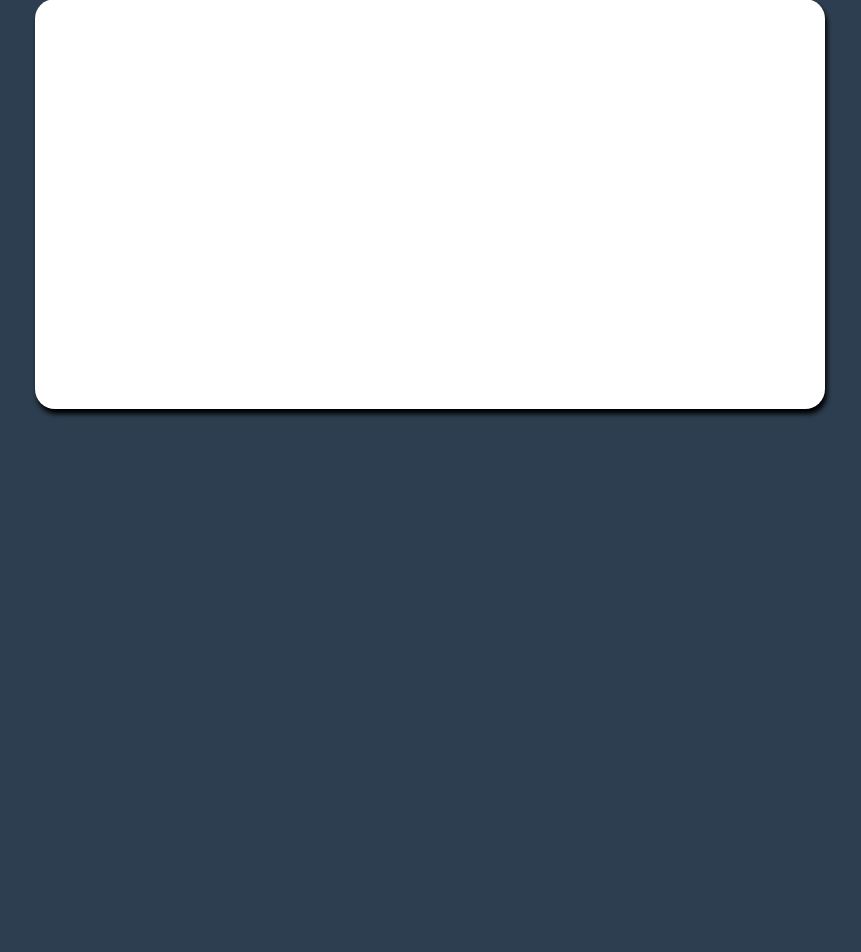
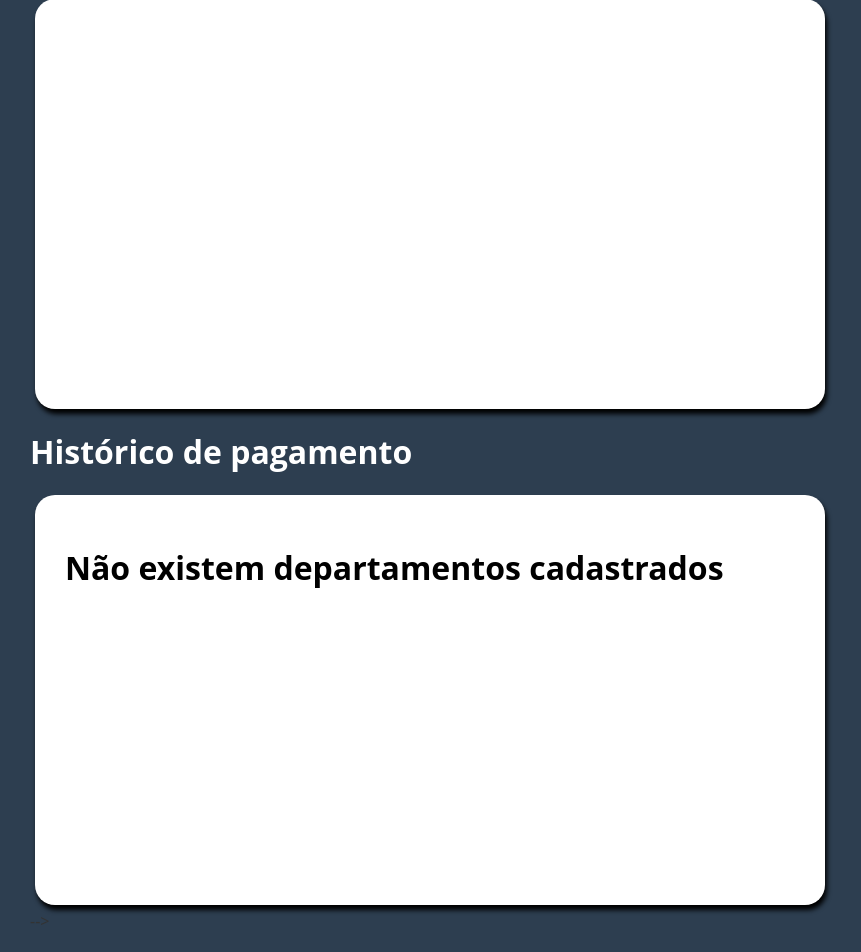
Before and after one commit to kayo-alves/Sistema-de-Controle-de-Pagamentos-Uni9, a Flask app: template flaskProjectIntegrador/templates/Pagamentos.html in a window 1280 px wide. Shown: the part 240-1192 px from the top of the page, without its empty margins (290-1151 px from the left). Before the commit the page ends 657 px from the top, so only its background shows below. Run offline with Flask 3, Linux system fonts and the light colour scheme; the template is opened without the code that fills it, so the values that code supplies are empty.

Commit message:
ultima versão tela pagamento

```diff
--- a/flaskProjectIntegrador/app.py
+++ b/flaskProjectIntegrador/app.py
@@ -90,8 +90,14 @@
             cursor.execute('select f.id_funcionario, f.nome, c.salario, c.id_cargo, c.nome as nome_cargo from funcionario f inner join cargo c on f.id_cargo = c.id_cargo order by f.id_funcionario;')
             listapagamento = cursor.fetchall()
 
+        conect_BD = mysql.connector.connect(host='localhost', database='meu_banco', user='root', password='')
 
-        return render_template('Pagamentos.html', listapagamento=listapagamento)
+        if conect_BD.is_connected():
+            cursor = conect_BD.cursor()
+            cursor.execute('select * from pagamento;')
+            pagamento = cursor.fetchall()
+
+        return render_template('Pagamentos.html', listapagamento=listapagamento, pagamento=pagamento)
     if logado == False:
         return redirect("/login")
 @app.route('/cadastrarFuncionario', methods=['POST', 'GET'])
--- a/flaskProjectIntegrador/templates/Pagamentos.html
+++ b/flaskProjectIntegrador/templates/Pagamentos.html
@@ -25,6 +25,19 @@
             #listafuncPag{
 
             background-color: white;
+            margin: 5px;
+            text-align: left;
+            border-radius: 20px;
+            font-weight: bold;
+            box-shadow: 2px 5px 5px black;
+            padding: 30px;
+            color: black;
+            height: 350px;
+            overflow-y: scroll;
+            }
+
+            #historicoPagamento{
+                background-color: white;
             margin: 5px;
             text-align: left;
             border-radius: 20px;
@@ -214,23 +227,30 @@
 
 
 
-            <!--    <div id="departamento">
-                    <h1>Departamentos da Empresa</h1>
-                    <div id="listaDepartamento">
-                        {% if departamento %}
+              <div id="pagamento">
+                    <h1 style="color: white">Histórico de pagamento</h1>
+                    <div id="historicoPagamento">
+                        {% if pagamento %}
                             <table border="1" cellspacing="0" cellpadding="5">
                                 <thead>
                                     <tr>
-                                        <th>ID Departamento</th>
-                                        <th>Nome</th>
-
+                                        <th>ID pagamento</th>
+                                        <th>Hora Extra</th>
+                                        <th>Data de pagamento</th>
+                                        <th>Pagamento Total</th>
+                                        <th>Id Funcionario</th>
+                                        <th>Desconto</th>
                                     </tr>
                                 </thead>
                                 <tbody>
-                                    {% for c in departamento %}
+                                    {% for c in pagamento %}
                                         <tr>
                                             <td>{{ c[0] }}</td>
                                             <td>{{ c[1] }}</td>
+                                            <td>{{ c[2] }}</td>
+                                            <td>{{ c[3] }}</td>
+                                            <td>{{ c[4] }}</td>
+                                            <td>{{ c[5] }}</td>
                                         </tr>
                                     {% endfor %}
                                 </tbody>
```
